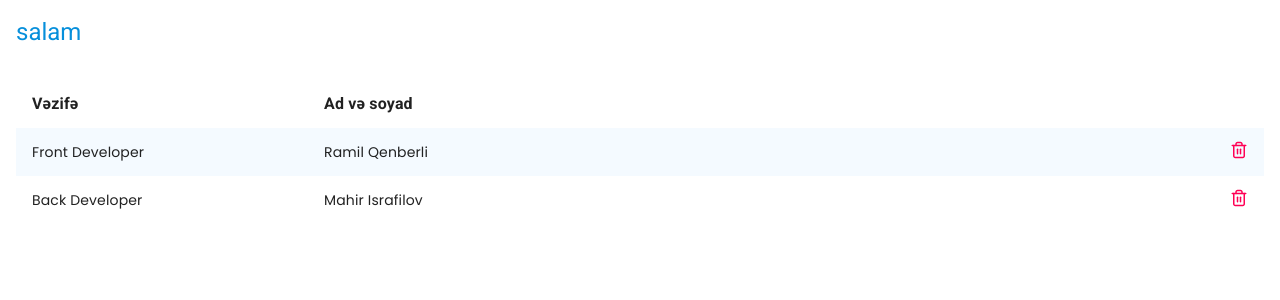
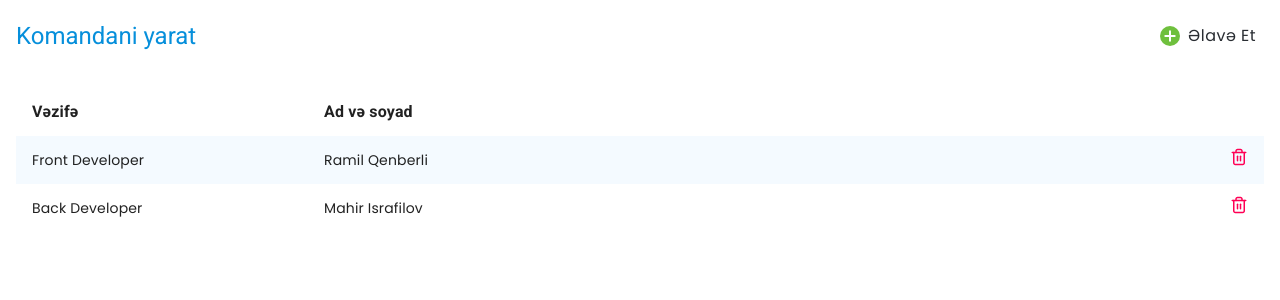
Before and after one commit to Asifdvp/Proejct-ITS, a React (Create React App) app: page / in a window 1280 px wide. Shown: the top 300 px of the page. Built offline with nearby package versions, Linux system fonts and the light colour scheme.

Commit message:
new commit

```diff
--- a/src/App.tsx
+++ b/src/App.tsx
@@ -4,13 +4,15 @@ import CreateTeamTable from './components/Table/CreateTeam';
 import LayiheDetallari from './components/Table/layiheDetallari';
 import ModalCreatTeamTable from './components/Table/ModalCreatTeamTable';
 import Card from './components/Card';
+
 function App() {
   return (
     <div className="App">
       {/* <CreateTeamTable /> */}
       {/* <LayiheDetallari /> */}
       {/* <ModalCreatTeamTable /> */}
-      <Card basliq='salam' buttonExist='true'/>
+      <Card basliq='Komandani yarat' buttonExist='true'/>
+
     </div>
   );
 }
--- a/src/components/Card/index.scss
+++ b/src/components/Card/index.scss
@@ -1,15 +1,25 @@
 @import url('https://fonts.googleapis.com/css2?family=Poppins&display=swap');
 
-.MuiCardHeader-title{
+.MuiCardHeader-title {
     font-size: 24px;
     line-height: 24px;
     font-family: 'Poppins';
     font-weight: 500;
-    color: #068FDB  ;
+    color: #068FDB;
 }
 
 
-.css-1r7xutp-MuiPaper-root-MuiCard-root{
+.css-1r7xutp-MuiPaper-root-MuiCard-root {
     border: none !important;
     box-shadow: none !important;
 }
+
+.elavetetbtn {
+    font-family: Poppins;
+    font-size: 16px;
+    font-weight: 500;
+    line-height: 16px;
+    letter-spacing: 0em;
+    text-align: center;
+
+}
--- a/src/components/Card/index.tsx
+++ b/src/components/Card/index.tsx
@@ -18,7 +18,8 @@ import './index.scss';
 import {Button} from '@mui/material';
 import LayiheDetallariTable from '../Table/layiheDetallari';
 import CreateTeamTable from '../Table/CreateTeam';
-
+import AddButton from '../Buttons/AddButton';
+import AddTextButton from '../Buttons/AddTextButton';
 interface ExpandMoreProps extends IconButtonProps {
   expand: boolean;
 }
@@ -52,7 +53,7 @@ const  RecipeReviewCard:React.FC<Props>=(props)=> {
 
         action={
           <IconButton aria-label="settings">
-            <Button />
+        <AddTextButton/>
           </IconButton>
         }
         title={props.basliq}
```
